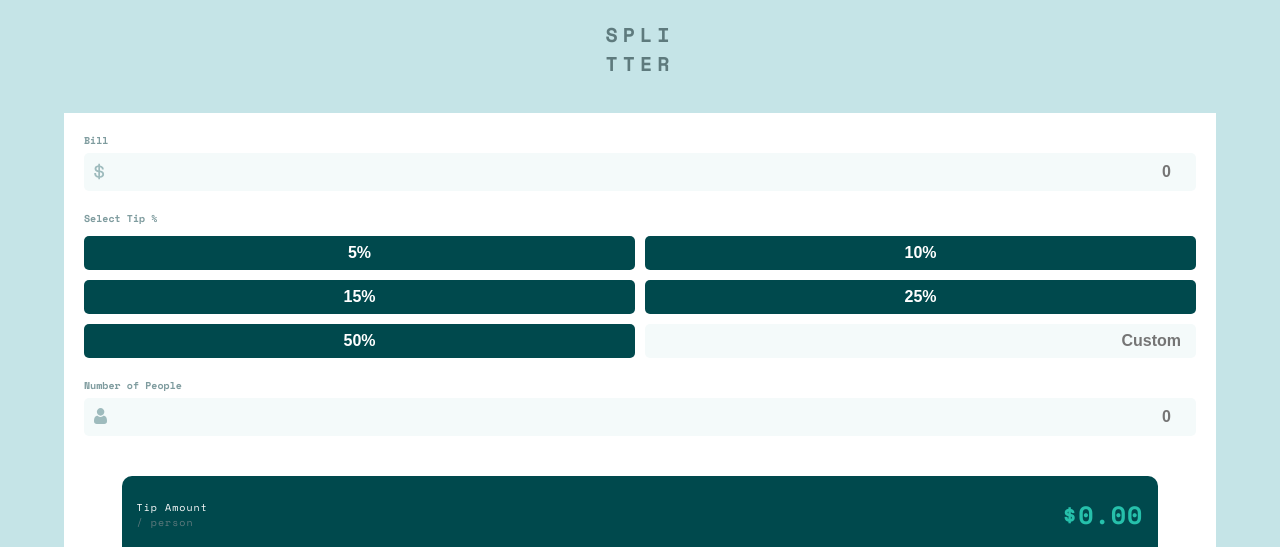
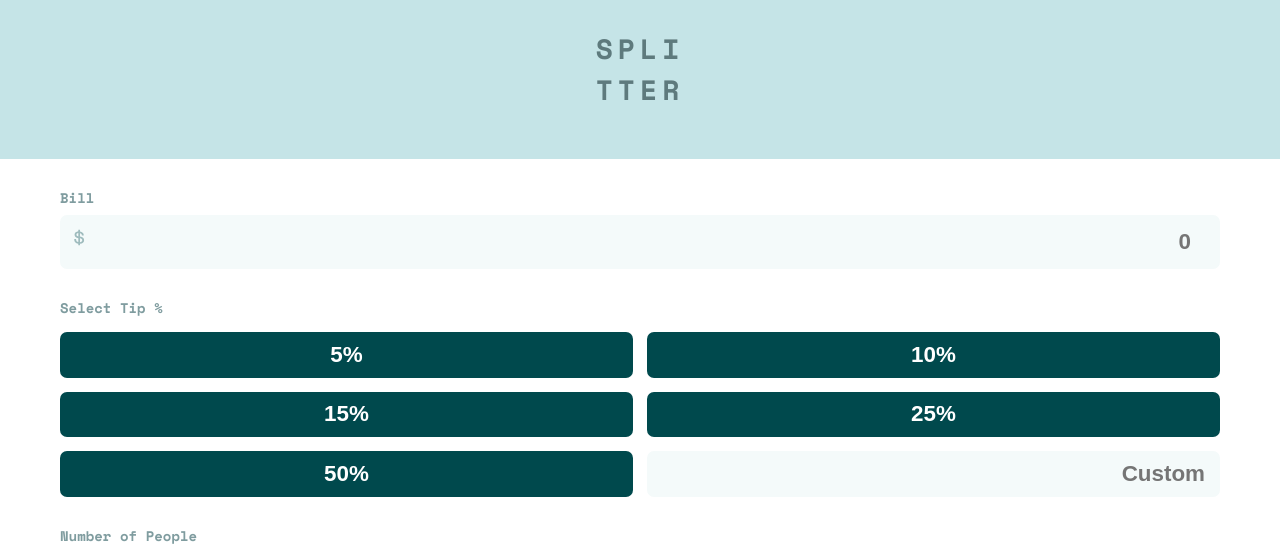
Before and after one commit to sourabh151/tipCalculator, a plain HTML site: page index.html in a window 1280 px wide. Shown: the top 547 px of the page. Drawn offline with nearby package versions, Linux system fonts and the light colour scheme.

Commit message:
still not sure commit

```diff
--- a/style.css
+++ b/style.css
@@ -19,7 +19,7 @@
 	margin: 0;
 }
 html{
-	font-size: 10px;
+	font-size: 14px;
 }
 body{
 	font-family: "Space Mono",monospace;
@@ -40,7 +40,7 @@ body{
 }
 main{
 	display: flex;
-	width: 90%;
+	width: 100%;
 	flex-direction: column;
 	justify-content: center;
 	align-items: center;
@@ -76,7 +76,7 @@ label{
 	border-top-left-radius: 1rem;
 	border-top-right-radius: 1rem;
 	background-color: hsl(0, 0%, 100%);
-	width: 100%;
+	width: 95%;
 	padding: 2rem;
 }
 .input label{
@@ -152,8 +152,8 @@ input{
 .tips button{
 	background-color: hsl(183, 100%, 15%);
 	color: hsl(0, 0%, 100%);
-	padding-top: 0.8rem ;
-	padding-bottom: 0.8rem ;
+	padding-top: 0.7rem ;
+	padding-bottom: 0.7rem ;
 	border-radius: 0.5rem;
 	border-style: none;
 	font-weight: 700;
```
